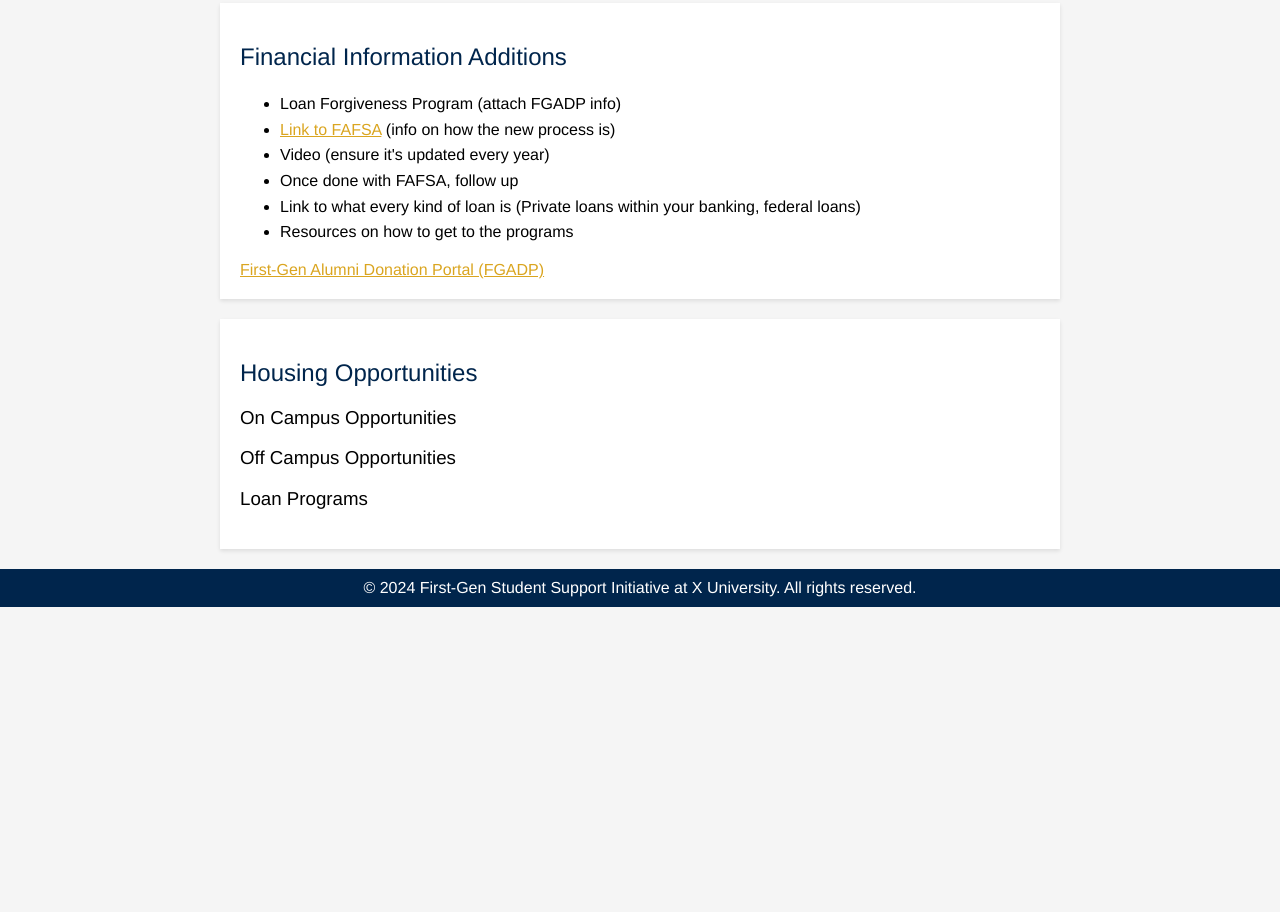
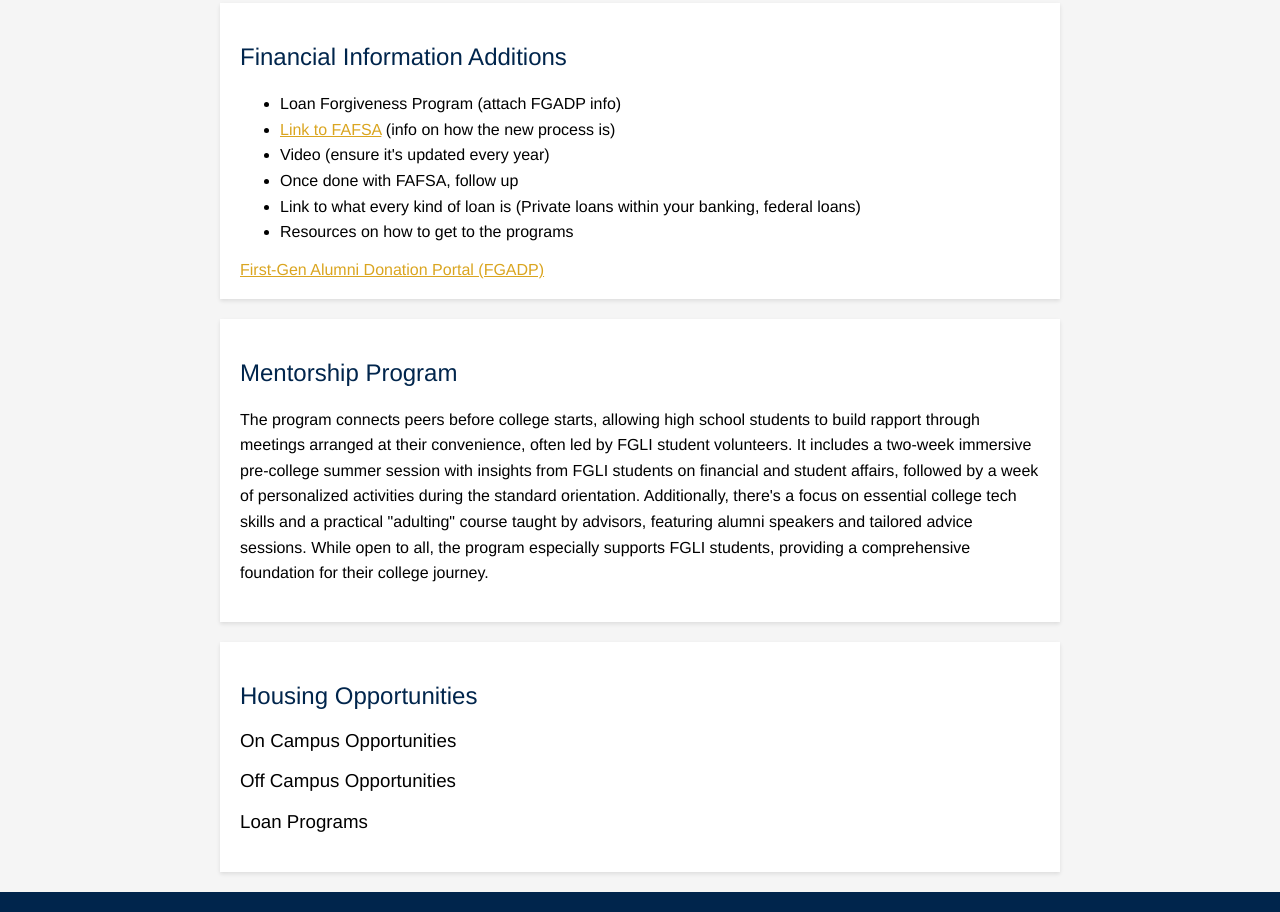
Before and after one commit to A0P0/ACCSymposium-, a plain HTML site: page index.html in a window 1280 px wide. Shown: the part 791-1703 px from the top of the page. Before the commit the page ends 1398 px from the top, so only its background shows below. Drawn offline with Linux system fonts and the light colour scheme.

Commit message:
Update index.html

```diff
--- a/index.html
+++ b/index.html
@@ -8,21 +8,19 @@
 </head>
 <body>
     <header>
-        <div class="container">
-            <h1>First-Gen Student Support Initiative at X University</h1>
+        <h1>First-Gen Student Support Initiative</h1>
         <nav>
             <ul>
                 <li><a href="#committee">Committee</a></li>
                 <li><a href="#why-statement">Why Statement</a></li>
                 <li><a href="#first-gen-it">First-Gen IT Observation</a></li>
                 <li><a href="#financial-info">Financial Information</a></li>
+                <li><a href="#mentorship">Mentorship</a></li>
                 <li><a href="#housing">Housing</a></li>
             </ul>
         </nav>
-        </div>
     </header>
 
-    <main class="container">
     <section id="committee">
         <h2>Committee Members</h2>
         <p>AP, Hillary, Faith</p>
@@ -48,34 +46,26 @@
             <li>Link to what every kind of loan is (Private loans within your banking, federal loans)</li>
             <li>Resources on how to get to the programs</li>
         </ul>
-            <a href="donate.html">First-Gen Alumni Donation Portal (FGADP)</a>
+        <a href="donation.html">First-Gen Alumni Donation Portal (FGADP)</a>
+    </section>
 
+    <section id="mentorship">
+        <h2>Mentorship Program</h2>
+        <p>The program connects peers before college starts, allowing high school students to build rapport through meetings arranged at their convenience, often led by FGLI student volunteers. It includes a two-week immersive pre-college summer session with insights from FGLI students on financial and student affairs, followed by a week of personalized activities during the standard orientation. Additionally, there's a focus on essential college tech skills and a practical "adulting" course taught by advisors, featuring alumni speakers and tailored advice sessions. While open to all, the program especially supports FGLI students, providing a comprehensive foundation for their college journey.</p>
     </section>
 
     <section id="housing">
         <h2>Housing Opportunities</h2>
-            <div class="housing-section">
-                <div>
         <h3>On Campus Opportunities</h3>
         <!-- Details about on-campus housing opportunities -->
-                </div>
-                <div>
         <h3>Off Campus Opportunities</h3>
         <!-- Details about off-campus housing opportunities -->
-                </div>
-                <div>
         <h3>Loan Programs</h3>
         <!-- Information about loan programs for housing -->
-                </div>
-            </div>
     </section>
-    </main>
 
     <footer>
-        <div class="container">
         <!-- Footer content like contact info, copyright, etc. -->
-            © 2024 First-Gen Student Support Initiative at X University. All rights reserved.
-        </div>
     </footer>
 </body>
 </html>
```
Lines whose indentation alone changed are shown as unchanged.
